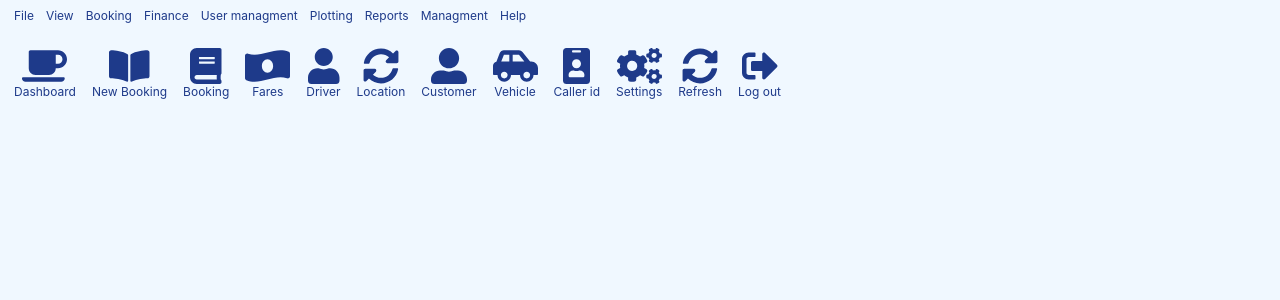
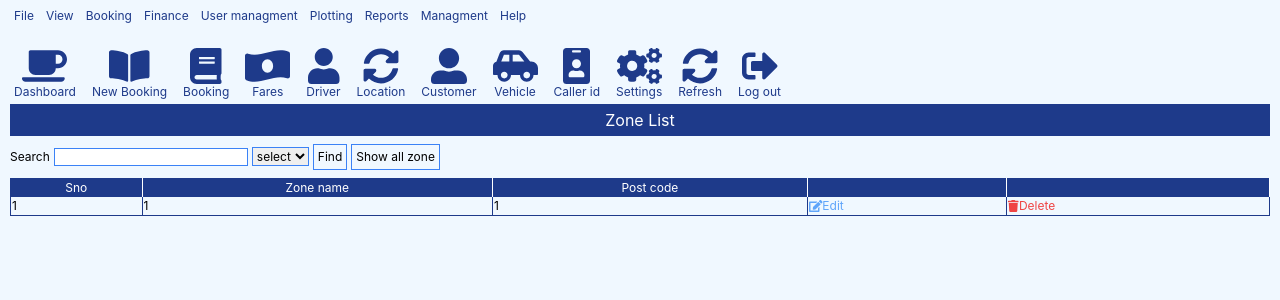
Before and after one commit to sebastien15/reactDispachterSystem, a React (Create React App) app: page /zoneList in a window 1280 px wide. Shown: the top 300 px of the page. Built offline with nearby package versions, Linux system fonts and the light colour scheme.

Commit message:
added a zone list page

```diff
--- a/src/App.js
+++ b/src/App.js
@@ -14,6 +14,7 @@ import DriverShiftModal from './components/driverShiftModal';
 import AddLocationModal from './components/locationAddModal';
 import LocationList from './components/locationList';
 import AddZoneModal from './components/zoneModal';
+import ZoneList from './components/zoneList';
 // import {useSelector, useDispatch } from 'react-redux';
 // import {incrementCounter, decrementCounter} from './redux/actions'
 
@@ -42,6 +43,7 @@ function App() {
           <Route path="/leftDriverList" component={DriverLeftList}/>
           <Route path="/driverLoginList" component={DriverLoginList}/>
           <Route path="/locationList" component={LocationList}/>
+          <Route path="/zoneList" component={ZoneList}/>
         </Switch>
       </Router>
     </>
--- /dev/null
+++ b/src/components/zoneList.js
@@ -0,0 +1,51 @@
+import { faEdit, faTrash } from "@fortawesome/free-solid-svg-icons";
+import { FontAwesomeIcon } from "@fortawesome/react-fontawesome";
+
+function ZoneList() {
+    return(
+        <div>
+            <header className="bg-blue-900 text-white p-1 text-center">Zone List</header>
+            <div className="mt-2 text-xs">
+                <label className="mr-1">Search</label>
+                <input className="border border-blue-500 mr-1"/>
+                <select className="border border-blue-500 mr-1">
+                    <option>select</option>
+                </select>
+                <button className="border border-blue-500 hover:bg-blue-500 hover:text-white p-1 mr-1">Find</button>
+                <button className="border border-blue-500 hover:bg-blue-500 hover:text-white p-1">Show all zone</button>
+            </div>
+            <div className="mt-2">
+                <table className="w-full">
+                    <tbody className="border border-blue-900">
+                        <tr className="bg-blue-900 text-white  text-xs text-center">
+                            <td className="border-r border-white">Sno</td>
+                            <td className="border-r border-white">Zone name</td>
+                            <td className="border-r border-white">Post code</td>
+                            <td className="border-r border-white"></td>
+                            <td className="border-r border-white"></td>
+                        </tr>
+                        <tr className="text-xs">
+                            <td className="border-r border-blue-900">1</td>
+                            <td className="border-r border-blue-900">1</td>
+                            <td className="border-r border-blue-900">1</td>
+                            <td className="border-r border-blue-900 hover:bg-blue-100">
+                                <button className="text-blue-400">
+                                    <FontAwesomeIcon icon={faEdit}/>
+                                    Edit
+                                </button>
+                            </td>
+                            <td className="border-r border-blue-900 hover:bg-blue-100">
+                                <button className="text-red-500">
+                                    <FontAwesomeIcon icon={faTrash}/>
+                                    Delete
+                                </button>
+                            </td>
+                        </tr>
+                    </tbody>
+                </table>
+            </div>
+        </div>
+    )
+}
+
+export default ZoneList;
```
